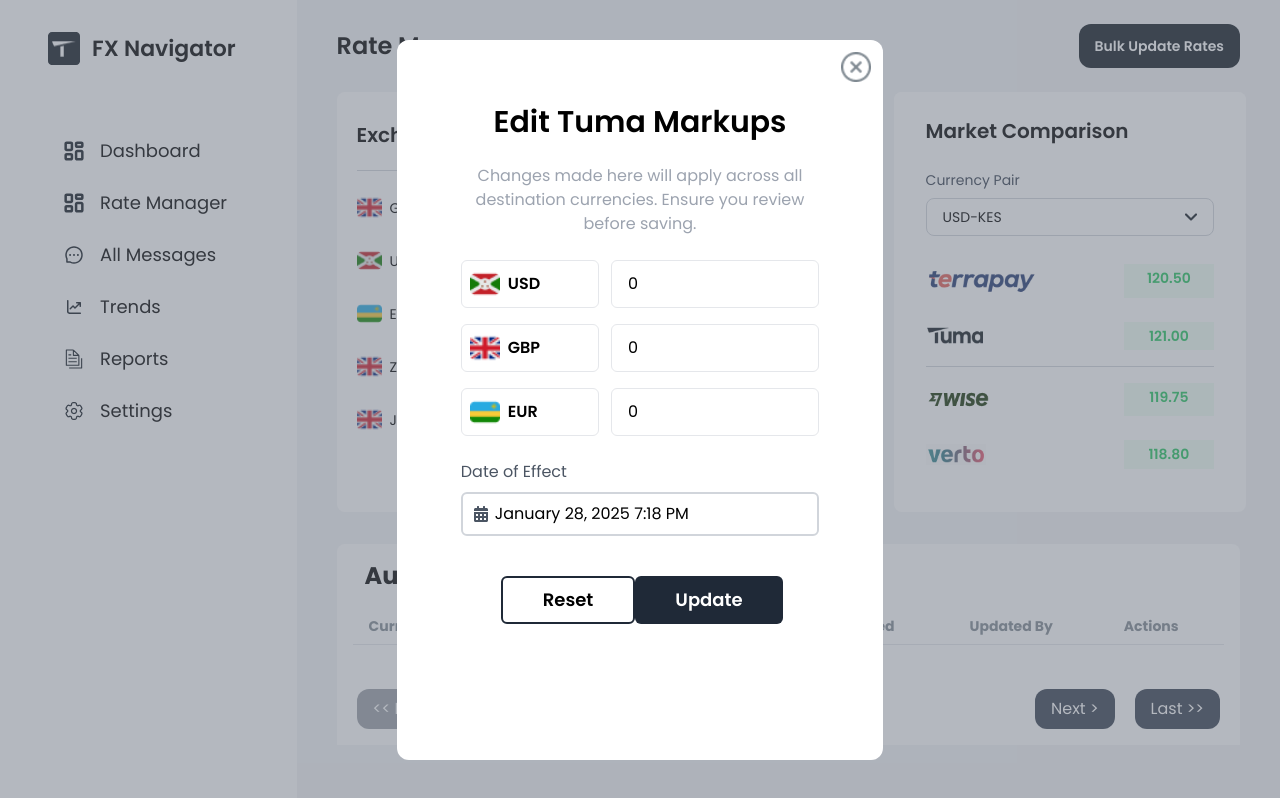
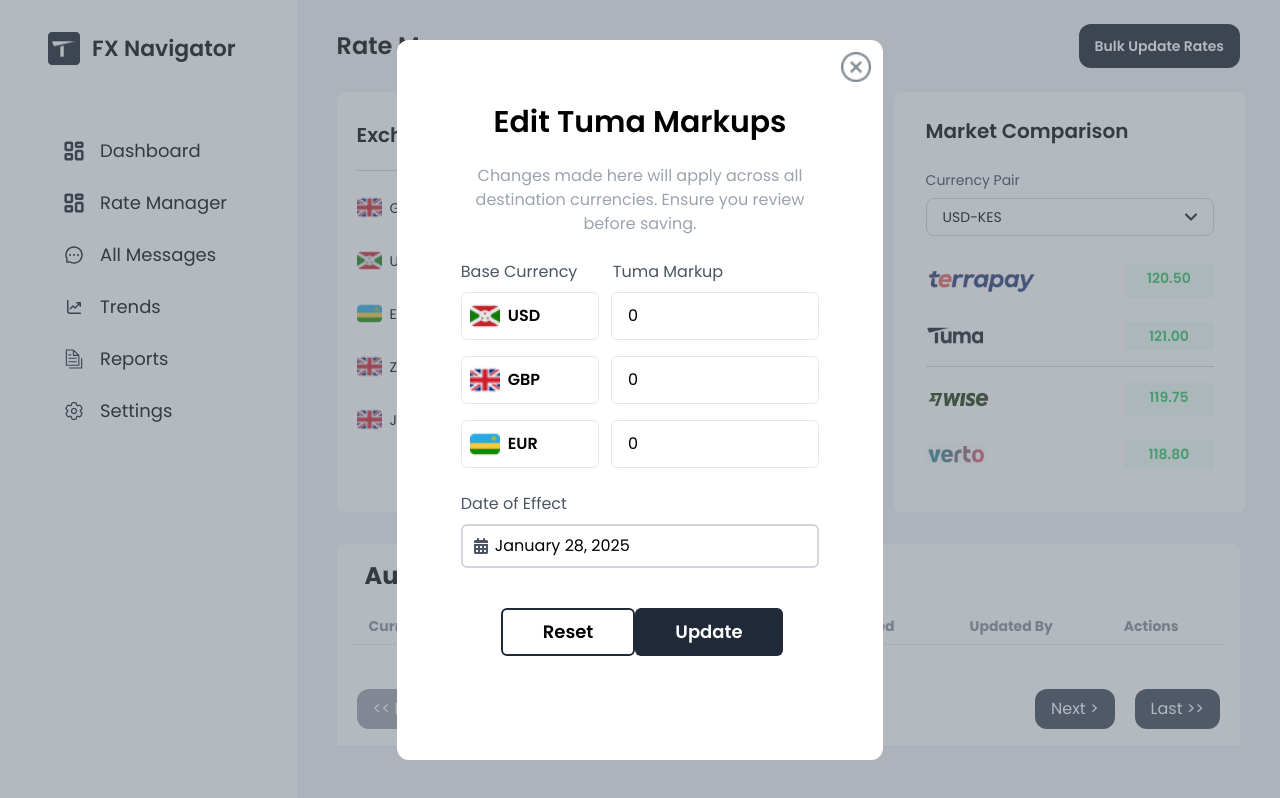
Before and after one commit to jeremybundi/fx-test, a Next.js app: page / in a window 1280 px wide. Both pictures are taken after a click on the button "Bulk Update Rates". Built offline with nearby package versions, Linux system fonts and the light colour scheme; a web font is replaced by a local one.

Commit message:
after update calendar in bulk update

```diff
--- a/src/components/BulkUpdate.jsx
+++ b/src/components/BulkUpdate.jsx
@@ -9,7 +9,7 @@
 import { FaCalendarAlt } from 'react-icons/fa'; // Import calendar icon from react-icons
 import DatePicker from "react-datepicker";
 import "react-datepicker/dist/react-datepicker.css"; // Import datepicker styles
-import { setHours, setMinutes } from 'date-fns';
+//import { setHours, setMinutes } from 'date-fns';
 import '@/app/globals.css'; // Import the global CSS file
 
 
@@ -36,6 +36,18 @@
     setShowConfirmationModal(false);
     setShowSuccessModal(true);
   };
+  const handleReset = () => {
+    setUsdMarkup('0');
+    setGbpMarkup('0');
+    setEurMarkup('0');
+    setDateOfEffect(new Date()); // Reset to today's date
+  };
+  const handleCloseAll = () => {
+    setShowConfirmationModal(false);
+    setShowSuccessModal(false);
+    onClose(); // Close the BulkUpdate modal
+  };
+
 
   return (
     <div>
@@ -51,6 +63,12 @@
           <p className="text-center text-gray-400 mb-6">
             Changes made here will apply across all destination currencies. Ensure you review before saving.
           </p>
+                  {/* Headings for Labels and Inputs */}
+                  <div className="flex justify-between text-gray-600 font-medium mb-2">
+            <span>Base Currency</span>
+            <span className="mr-24">Tuma Markup</span>
+          </div>
+
 
           {/* Currency Inputs */}
           <div className="space-y-4">
@@ -73,8 +91,6 @@
               </div>
             ))}
           </div>
-
-
           {/* Date of Effect */}
           <div className="mt-6">
             <label className="block text-gray-600 font-medium mb-2">Date of Effect</label>
@@ -85,28 +101,18 @@
               <DatePicker
             selected={dateOfEffect}
             onChange={(date) => setDateOfEffect(date)}
-      showTimeSelect
-      excludeTimes={[
-        setHours(setMinutes(new Date(), 0), 17),
-        setHours(setMinutes(new Date(), 30), 18),
-        setHours(setMinutes(new Date(), 30), 19),
-        setHours(setMinutes(new Date(), 30), 17),
-      ]}
-      dateFormat="MMMM d, yyyy h:mm aa"
-      minDate={new Date()} // Prevent selecting dates in the past
-      className="pl-10 pr-4 border-2 border-gray-300 rounded-md p-2 w-full focus:outline-none focus:border-gray-500" // Adjusted padding
+            dateFormat="MMMM d, yyyy" // Only display date
+            minDate={new Date()} // Prevent selecting past dates
+            className="pl-10 pr-4 border-2 border-gray-300 rounded-md p-2 w-full focus:outline-none focus:border-gray-500"
           />
             </div>
           </div>
-
-
-
 
           {/* Buttons */}
           <div className="flex justify-between px-10 mt-10">
             <button
               className="px-10 py-2 border-2 border-gray-800 text-lg font-semibold rounded-md hover:text-white hover:bg-gray-600"
-              onClick={onClose}
+              onClick={handleReset}
             >
               Reset
             </button>
@@ -127,7 +133,7 @@
           usdMarkup={usdMarkup}
           gbpMarkup={gbpMarkup}
           eurMarkup={eurMarkup}
-          dateOfEffect={dateOfEffect}
+          dateOfEffect={dateOfEffect ? dateOfEffect.toISOString() : null} // Convert Date to string
           onSave={handleConfirm} // Call success modal on confirm
         />
       )}
@@ -135,7 +141,7 @@
           {/* Success Modal */}
       {showSuccessModal && (
         <SuccessfulUpdateModal
-          onClose={() => setShowSuccessModal(false)}
+        onClose={handleCloseAll}
         usdMarkup={usdMarkup}
           gbpMarkup={gbpMarkup}
           eurMarkup={eurMarkup}
--- a/src/components/MultipleConfirmationModal.jsx
+++ b/src/components/MultipleConfirmationModal.jsx
@@ -2,6 +2,12 @@
 import closeIcon from "../../public/images/close.png";
 
 const MultipleConfirmationModal = ({ onClose, usdMarkup, gbpMarkup, eurMarkup, dateOfEffect, onSave }) => {
+
+    // Convert dateOfEffect to a Date object if it's a valid string or already a Date object
+    const parsedDate = dateOfEffect ? new Date(dateOfEffect) : null;
+
+    // Check if parsedDate is a valid Date object
+    const isValidDate = parsedDate instanceof Date && !isNaN(parsedDate);
   return (
     <div className="fixed font-poppins inset-0 bg-gray-500 bg-opacity-50 flex justify-center items-center z-20">
       <div className="bg-white p-6 px-16 rounded-xl h-[calc(100vh*0.9)] w-[38%] relative">
@@ -24,8 +30,12 @@
         </div>
 
         <div className="flex justify-center mt-4">
-          <p className="text-center">Date of Effect: <span className="text-gray-500 ml-3">{dateOfEffect}</span></p>
-        </div>
+        <p className="mt-4">
+            <span className="mr-3 font-semibold">Date of Effect:</span>
+            {isValidDate
+              ? parsedDate.toLocaleString('en-US', { month: 'long', day: 'numeric', year: 'numeric' })
+              : "No Date Selected"}
+          </p>        </div>
 
         <p className="text-gray-400 text-center text-2xl mt-32 px-6 mb-16">
           Confirm you want to proceed with applying these rates to all destination currencies?
--- a/src/components/SuccessfulUpdate.jsx
+++ b/src/components/SuccessfulUpdate.jsx
@@ -1,9 +1,16 @@
+"use client";
 import React from "react";
 import Image from "next/image";
 import closeIcon from "../../public/images/close.png";
 import success from "../../public/images/success.png";
 
 const SuccessfulUpdate = ({ onClose, usdMarkup, gbpMarkup, eurMarkup, dateOfEffect }) => {
+  // Convert dateOfEffect to a Date object if it's a valid string or already a Date object
+  const parsedDate = dateOfEffect ? new Date(dateOfEffect) : null;
+
+  // Check if parsedDate is a valid Date object
+  const isValidDate = parsedDate instanceof Date && !isNaN(parsedDate);
+
   return (
     <div className="fixed font-poppins inset-0 bg-gray-500 bg-opacity-50 flex justify-center items-center z-20">
       <div className="bg-white p-6 px-16 rounded-xl h-[calc(100vh*0.9)] w-[38%] relative">
@@ -25,7 +32,9 @@
           </p>
           <p className="mt-4">
             <span className="mr-3 font-semibold">Date of Effect:</span>
-            {dateOfEffect}
+            {isValidDate
+              ? parsedDate.toLocaleString('en-US', { month: 'long', day: 'numeric', year: 'numeric' })
+              : "No Date Selected"}
           </p>
         </div>
 
```
Lines whose indentation alone changed are shown as unchanged.
